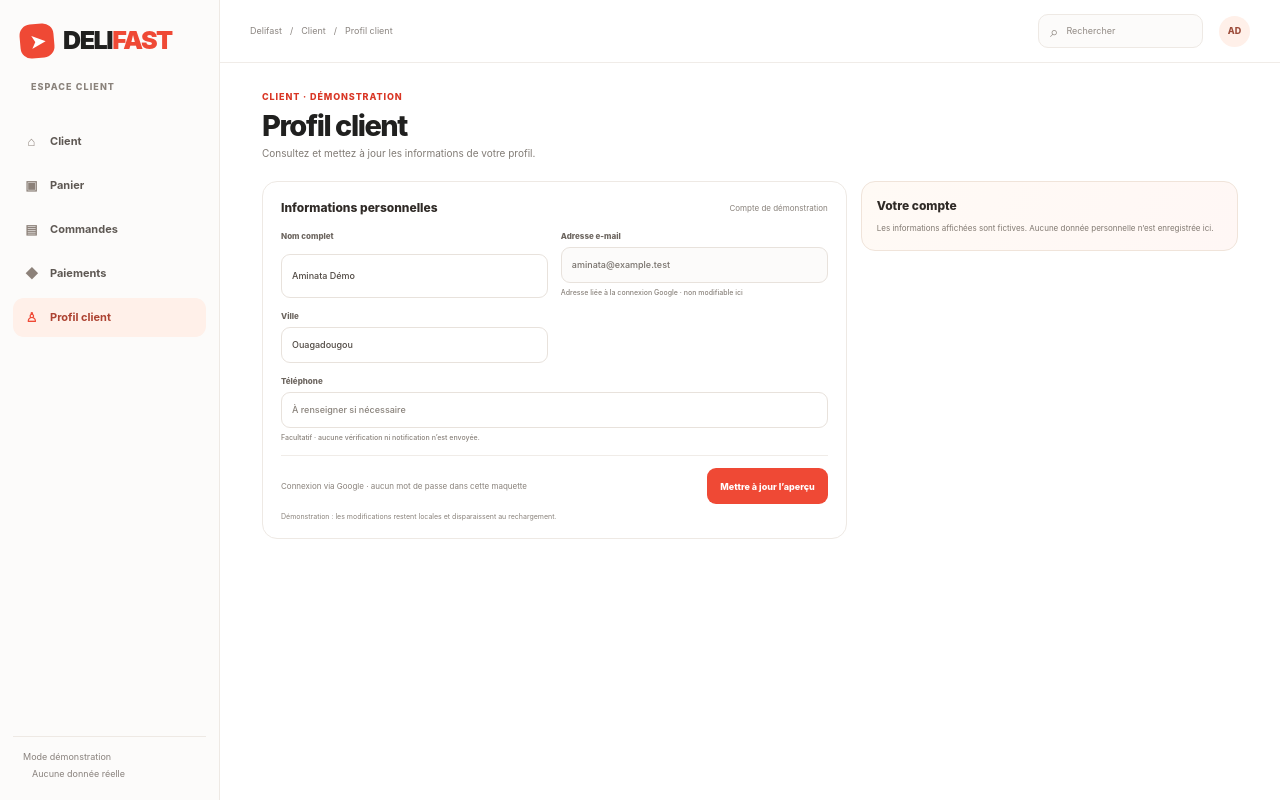
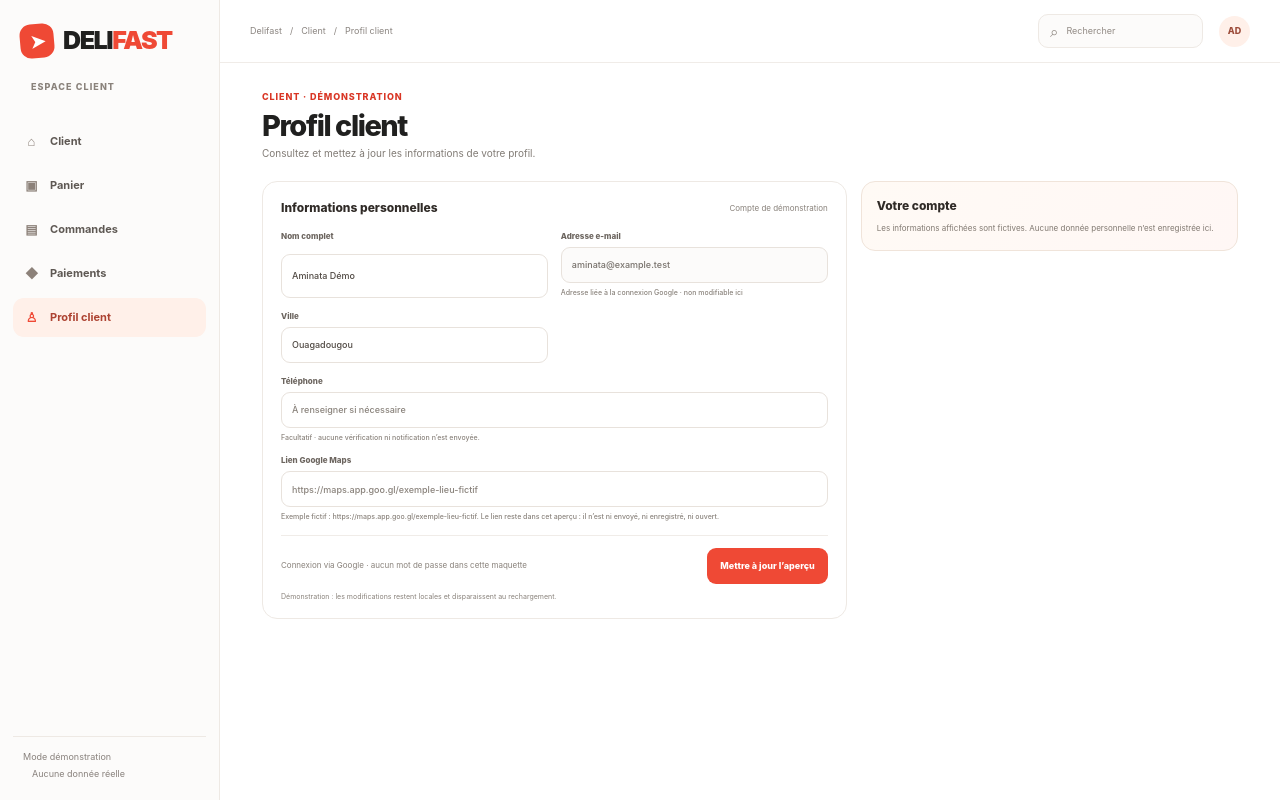
Before and after one commit to delifast67/Delifast, a Next.js app: page /client/profil in a window 1280 px wide. Built offline with nearby package versions, Linux system fonts and the light colour scheme.

Commit message:
feat(client): preview Google Maps link in profile

```diff
--- a/src/app/client/profil/profile-form.tsx
+++ b/src/app/client/profil/profile-form.tsx
@@ -8,6 +8,7 @@ type ProfileValues = {
   email: string;
   city: string;
   phone: string;
+  mapLink: string;
 };
 
 const initialProfile: ProfileValues = {
@@ -15,6 +16,7 @@ const initialProfile: ProfileValues = {
   email: "aminata@example.test",
   city: "Ouagadougou",
   phone: "",
+  mapLink: "",
 };
 
 export function ClientProfileForm() {
@@ -85,6 +87,38 @@ export function ClientProfileForm() {
           />
           <small>Facultatif · aucune vérification ni notification n’est envoyée.</small>
         </label>
+
+        <label className={`${styles.field} ${styles.fieldWide}`} htmlFor="profile-map-link">
+          <span>Lien Google Maps</span>
+          <input
+            autoComplete="url"
+            id="profile-map-link"
+            inputMode="url"
+            maxLength={2048}
+            onChange={(event) => updateField("mapLink", event.target.value)}
+            placeholder="https://maps.app.goo.gl/exemple-lieu-fictif"
+            spellCheck={false}
+            type="url"
+            value={profile.mapLink}
+          />
+          <small>
+            Exemple fictif : https://maps.app.goo.gl/exemple-lieu-fictif. Le lien reste
+            dans cet aperçu : il n’est ni envoyé, ni enregistré, ni ouvert.
+          </small>
+        </label>
+
+        {showLocalUpdate && profile.mapLink.trim() ? (
+          <div
+            aria-label="Aperçu local du lien Google Maps"
+            className={`${styles.mapPreview} ${styles.fieldWide}`}
+          >
+            <div className={styles.mapPreviewHeading}>
+              <strong>Aperçu local</strong>
+              <span>Non enregistré</span>
+            </div>
+            <p>{profile.mapLink}</p>
+          </div>
+        ) : null}
       </div>
 
       <div className={styles.formFooter}>
--- a/src/app/client/profil/profile.module.css
+++ b/src/app/client/profil/profile.module.css
@@ -96,6 +96,43 @@
   grid-column: 1 / -1;
 }
 
+.mapPreview {
+  display: grid;
+  min-width: 0;
+  gap: 6px;
+  padding: 10px 12px;
+  border: 1px dashed #ead8ce;
+  border-radius: 10px;
+  background: #fffaf6;
+}
+
+.mapPreviewHeading {
+  display: flex;
+  align-items: center;
+  justify-content: space-between;
+  gap: 10px;
+}
+
+.mapPreviewHeading strong {
+  color: #5d514a;
+  font-size: 8px;
+  font-weight: 800;
+}
+
+.mapPreviewHeading span {
+  color: #7b6358;
+  font-size: 7px;
+  font-weight: 750;
+}
+
+.mapPreview p {
+  overflow-wrap: anywhere;
+  margin: 0;
+  color: #665d57;
+  font-size: 9px;
+  line-height: 1.5;
+}
+
 .formFooter {
   display: flex;
   align-items: center;
```
